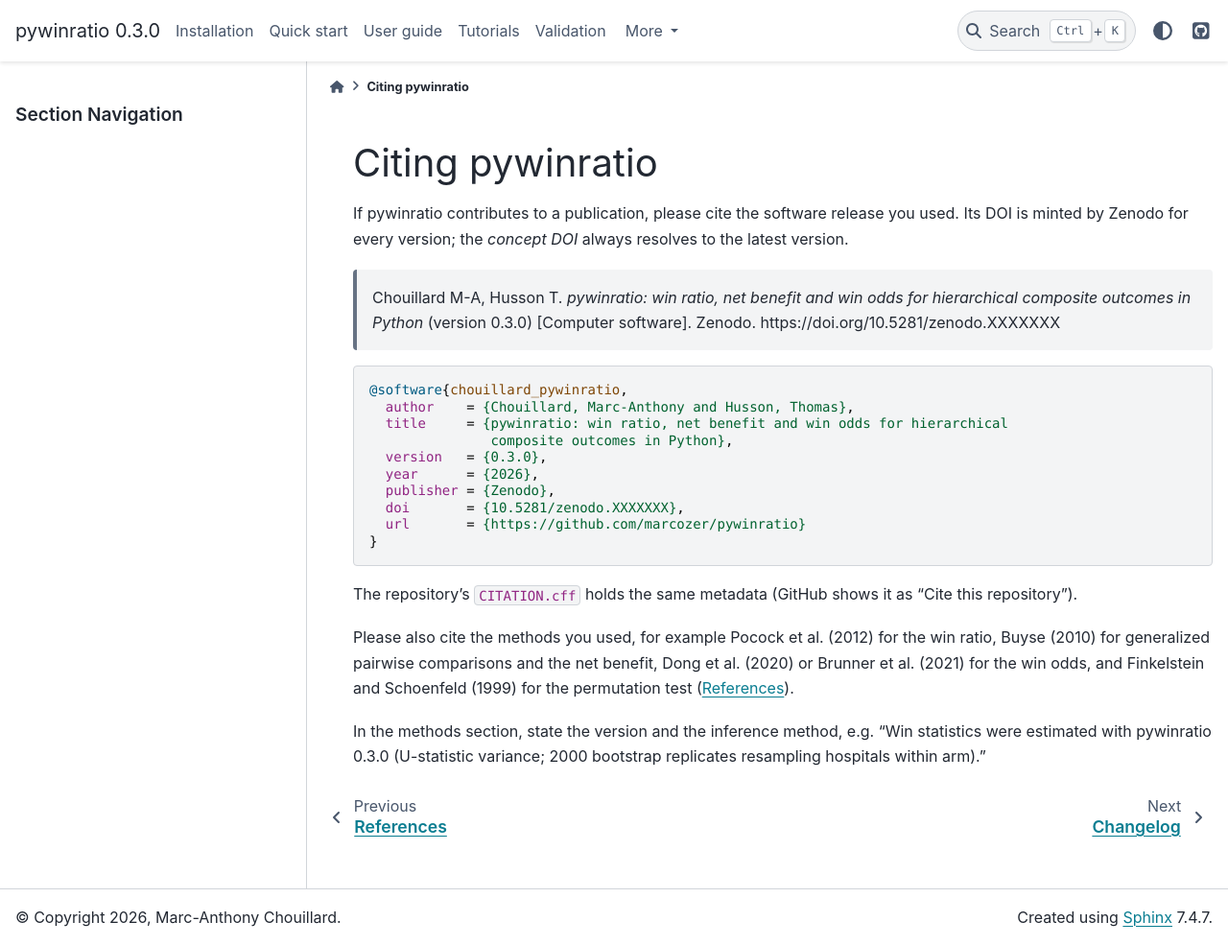
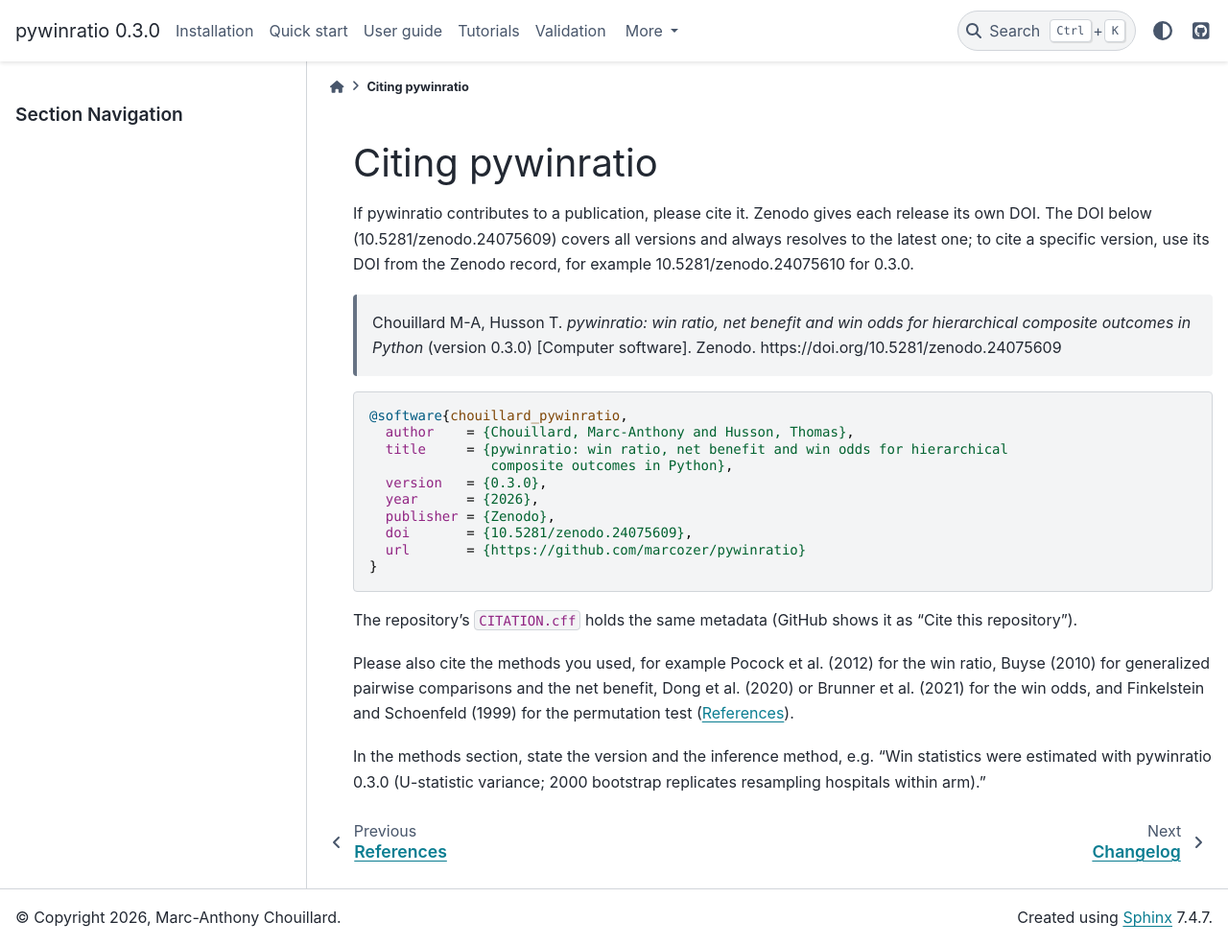
Before and after one commit to marcozer/pywinratio, a Sphinx documentation site: the page built from docs/citing.md, in a window 1280 px wide and 985 px high. Shown: the whole window at 96% size. Built offline with Sphinx 7.4.7 and the PyData theme 0.15.4, drawn with Linux system fonts in a browser that asks for light colours.

Commit message:
Add the Zenodo DOI

````diff
--- a/docs/citing.md
+++ b/docs/citing.md
@@ -1,12 +1,13 @@
 # Citing pywinratio
 
-If pywinratio contributes to a publication, please cite the software release you
-used. Its DOI is minted by Zenodo for every version; the *concept DOI* always
-resolves to the latest version.
+If pywinratio contributes to a publication, please cite it. Zenodo gives each
+release its own DOI. The DOI below (10.5281/zenodo.24075609) covers all versions
+and always resolves to the latest one; to cite a specific version, use its DOI
+from the Zenodo record, for example 10.5281/zenodo.24075610 for 0.3.0.
 
 > Chouillard M-A, Husson T. *pywinratio: win ratio, net benefit and win odds for
 > hierarchical composite outcomes in Python* (version 0.3.0) [Computer software].
-> Zenodo. https://doi.org/10.5281/zenodo.XXXXXXX
+> Zenodo. https://doi.org/10.5281/zenodo.24075609
 
 ```bibtex
 @software{chouillard_pywinratio,
@@ -16,7 +17,7 @@ resolves to the latest version.
   version   = {0.3.0},
   year      = {2026},
   publisher = {Zenodo},
-  doi       = {10.5281/zenodo.XXXXXXX},
+  doi       = {10.5281/zenodo.24075609},
   url       = {https://github.com/marcozer/pywinratio}
 }
 ```
````
Also changed, not shown: README.md (+2 -2 lines), RELEASING.md (+10 -11 lines), docs/installation.md (+2 -1 lines), 1 other file.
